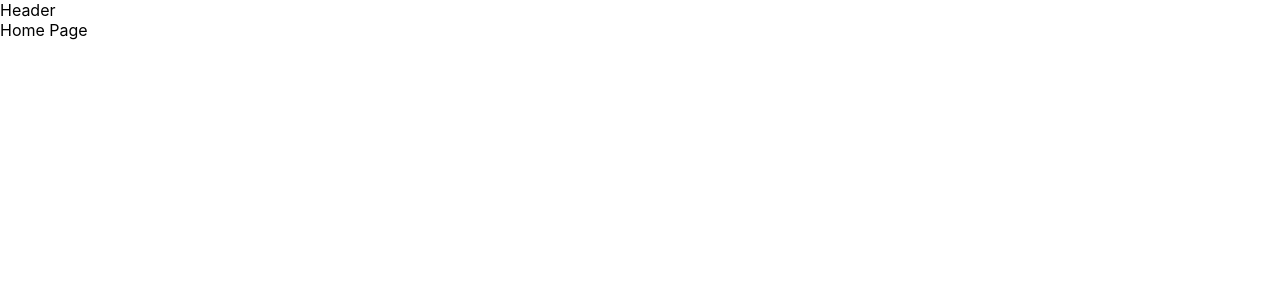
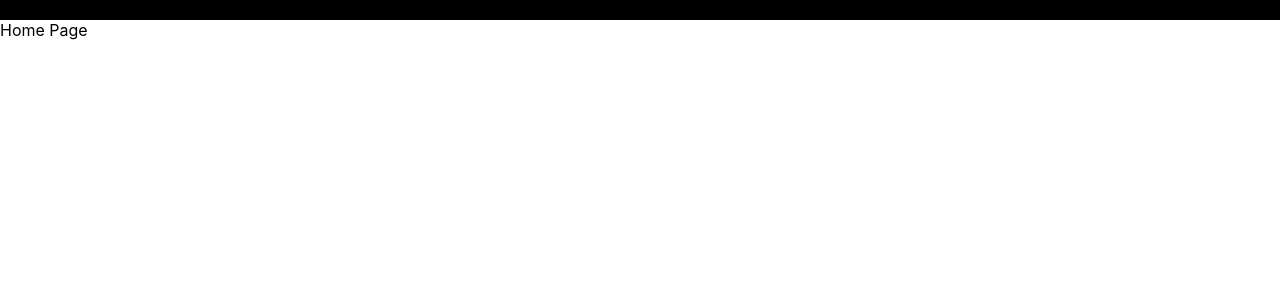
Before and after one commit to venkateshraj499/Mak-studios, a React (Create React App) app: page / in a window 1280 px wide. Shown: the top 300 px of the page. Built offline with nearby package versions, Linux system fonts and the light colour scheme.

Commit message:
Makestyles-set

```diff
--- a/package.json
+++ b/package.json
@@ -3,6 +3,9 @@
   "version": "0.1.0",
   "private": true,
   "dependencies": {
+    "@material-ui/core": "^4.12.3",
+    "@mui/material": "^5.2.2",
+    "@mui/styles": "^5.2.2",
     "@testing-library/jest-dom": "^5.15.1",
     "@testing-library/react": "^11.2.7",
     "@testing-library/user-event": "^12.8.3",
--- a/src/Components/Header.jsx
+++ b/src/Components/Header.jsx
@@ -1,7 +1,15 @@
 import React from "react";
+import { makeStyles } from "@mui/styles";
+
+const useStyles = makeStyles((theme) => ({
+  header: {
+    background: "black",
+  },
+}));
 
 function Header() {
-  return <div>Header</div>;
+  const classes = useStyles();
+  return <div className={classes.header}>Header</div>;
 }
 
 export default Header;
--- a/src/Components/Home/Home.jsx
+++ b/src/Components/Home/Home.jsx
@@ -1,6 +1,10 @@
 import React from "react";
+import { makeStyles } from "@mui/styles";
+
+const useStyles = makeStyles((theme) => ({}));
 
 function Home() {
+  const classes = useStyles();
   return <div>Home Page</div>;
 }
 
```
Also changed, not shown: 1 other file (tests, documents, lock files or other folders).
